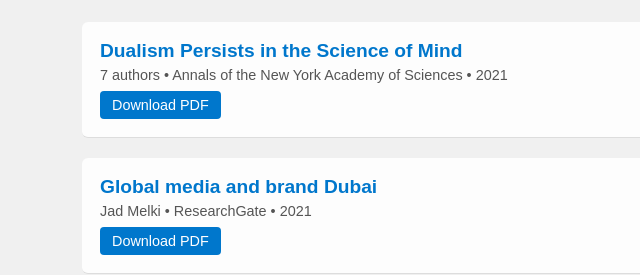
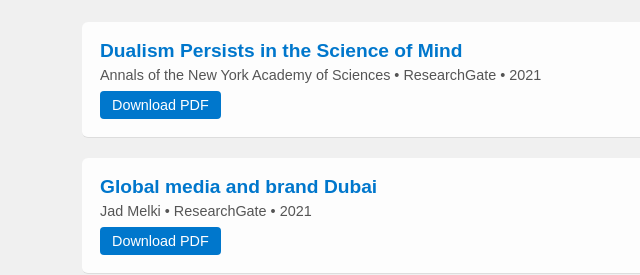
Before and after one commit to mirziyoxon/website-artucn4, a plain HTML site: page index.html in a window 1280 px wide. Shown: the part 145-420 px from the top of the page, 123-763 px from the left. Drawn offline with Linux system fonts and the light colour scheme.

Commit message:
Update index.html

```diff
--- a/index.html
+++ b/index.html
@@ -33,7 +33,7 @@
     <div id="articles-container">
       <div class="article-item">
         <a href="articles/Demertzi_ANYAS09.pdf" class="title">Dualism Persists in the Science of Mind</a>
-        <div class="article-meta">7 authors • Annals of the New York Academy of Sciences • 2021</div>
+        <div class="article-meta">Annals of the New York Academy of Sciences • ResearchGate • 2021</div>
         <a href="articles/Demertzi_ANYAS09.pdf" class="download-btn" target="_blank">Download PDF</a>
       </div>
       <div class="article-item">
```
